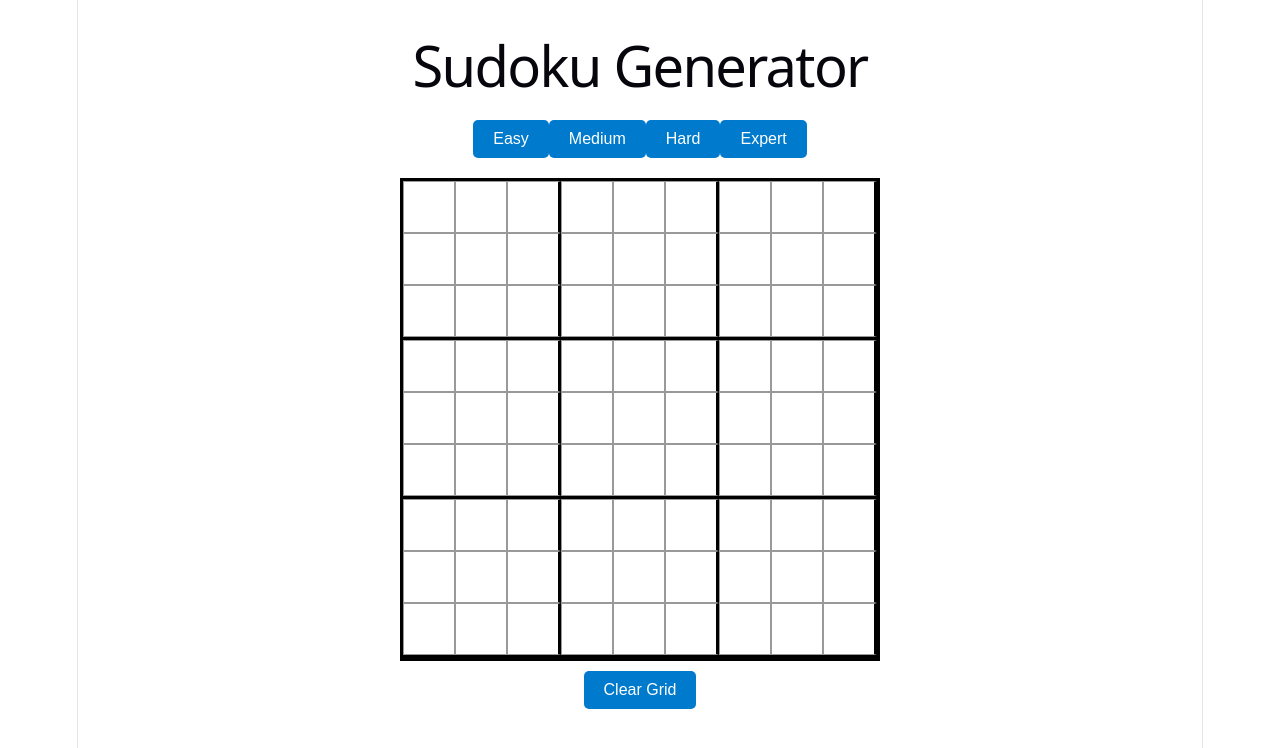
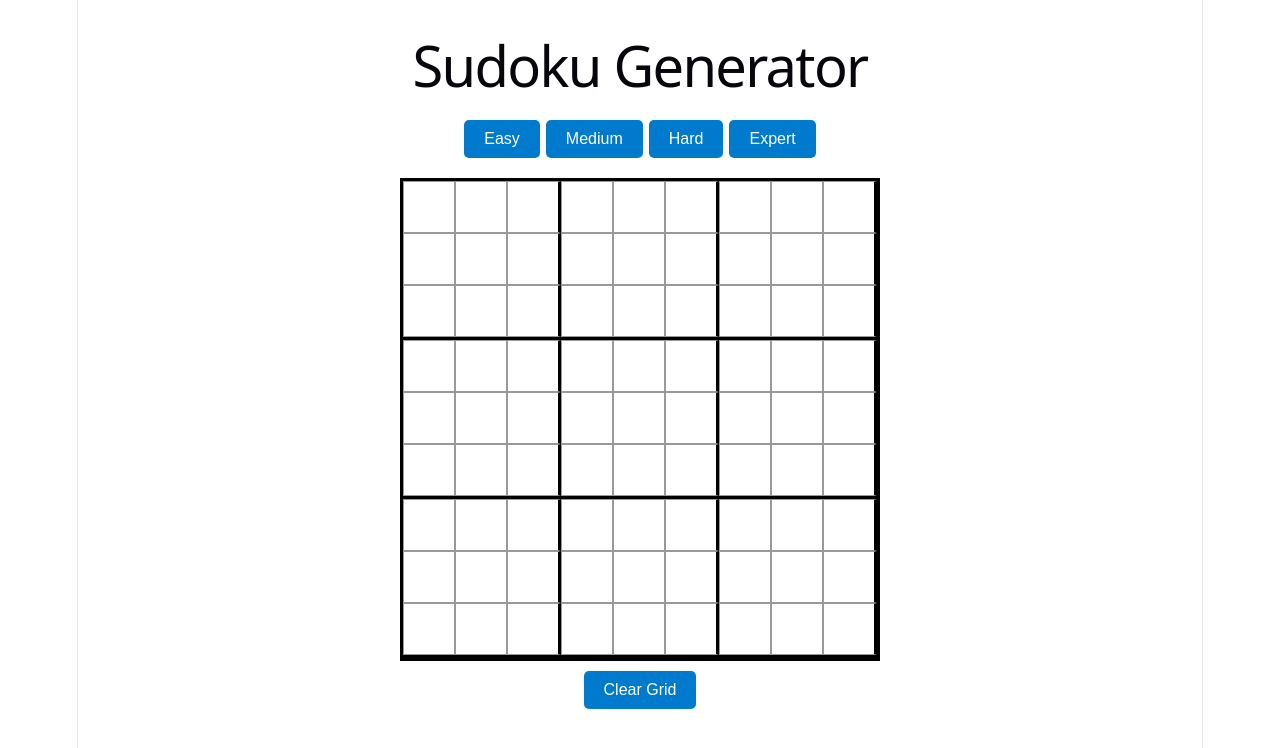
Before and after one commit to amanalem/sudoku-generator, a React (Vite) app in the folder client/: page / in a window 1280 px wide. Shown: the top 748 px of the page. Built offline with nearby package versions, Linux system fonts and the light colour scheme.

Commit message:
button margins adjusted

```diff
--- a/client/src/App.css
+++ b/client/src/App.css
@@ -44,8 +44,8 @@ button {
   color: white;
   border: none;
   border-radius: 5px;
-  margin-top: 10px;
   float: inline-start;
+  margin: 10px 3px 0px;
 }
 
 button:hover {
```
